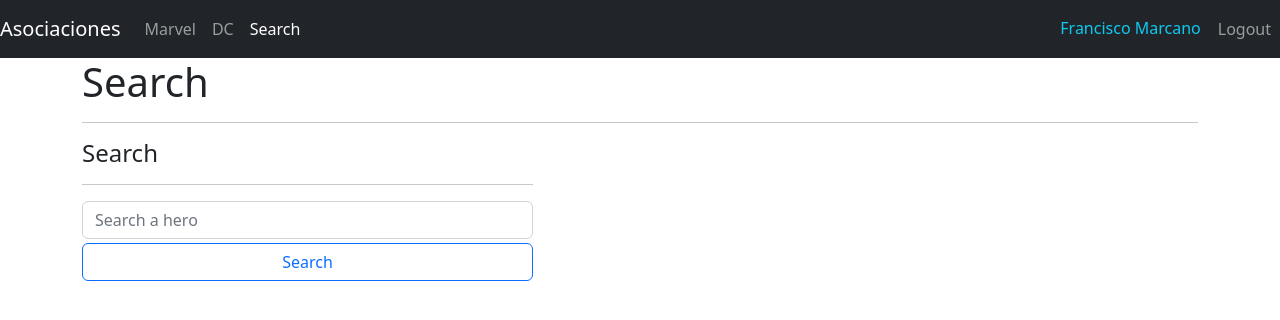
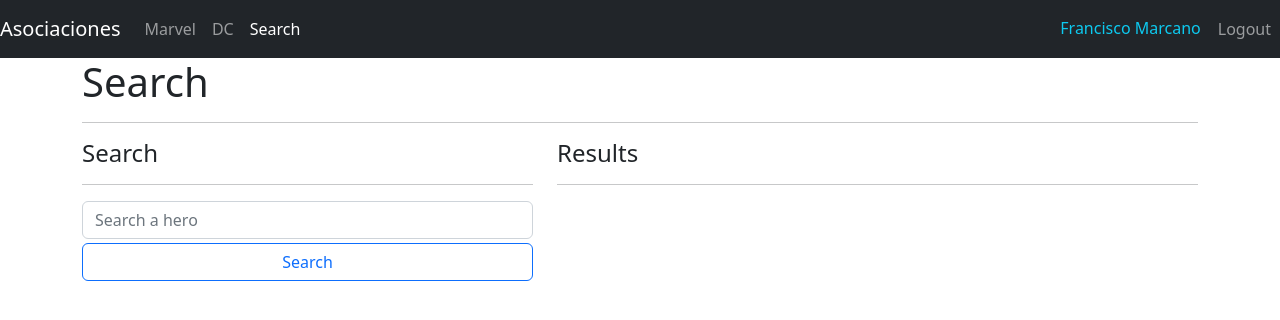
Before and after one commit to fjmn2001/react-zero-to-expert, a React (Vite) app in the folder apps/07-heroes-app/: page /search in a window 1280 px wide. Shown: the top 320 px of the page. Built offline with nearby package versions, Linux system fonts and the light colour scheme.

Commit message:
feat: books v6. Ref sn

```diff
--- /dev/null
+++ b/apps/07-heroes-app/src/heroes/selectors/getHeroesByName.ts
@@ -0,0 +1,10 @@
+import { heroes } from "../../shared/data/heroes"
+import { Hero } from "../types"
+
+const getHeroesByName = (name: string): Array<Hero> => {
+  return heroes.filter((hero) =>
+    hero.superhero.toLowerCase().includes(name.toLowerCase())
+  )
+}
+
+export default getHeroesByName
--- a/apps/07-heroes-app/src/search/views/SearchView.tsx
+++ b/apps/07-heroes-app/src/search/views/SearchView.tsx
@@ -1,18 +1,22 @@
-import { FormEvent } from "react"
+import { FormEvent, useState } from "react"
 import useForm from "../../shared/hooks/useForm"
+import getHeroesByName from "../../heroes/selectors/getHeroesByName"
+import HeroCard from "../../heroes/components/HeroCard"
+import { Hero } from "../../heroes/types"
 
 interface FormValues {
   search: string
 }
 
 const SearchView = () => {
+  const [heroes, setHeroes] = useState<Array<Hero>>([])
   const [formValues, handleInputChange] = useForm<FormValues>({
     search: "",
   })
 
   const handleSearch = (e: FormEvent) => {
     e.preventDefault()
-    console.log("formValues", formValues)
+    setHeroes(getHeroesByName(formValues.search))
   }
 
   return (
@@ -41,6 +45,13 @@ const SearchView = () => {
             </button>
           </form>
         </div>
+        <div className={"col-7"}>
+          <h4>Results</h4>
+          <hr />
+          {heroes.map((hero) => (
+            <HeroCard key={hero.id} hero={hero} />
+          ))}
+        </div>
       </div>
     </>
   )
```
